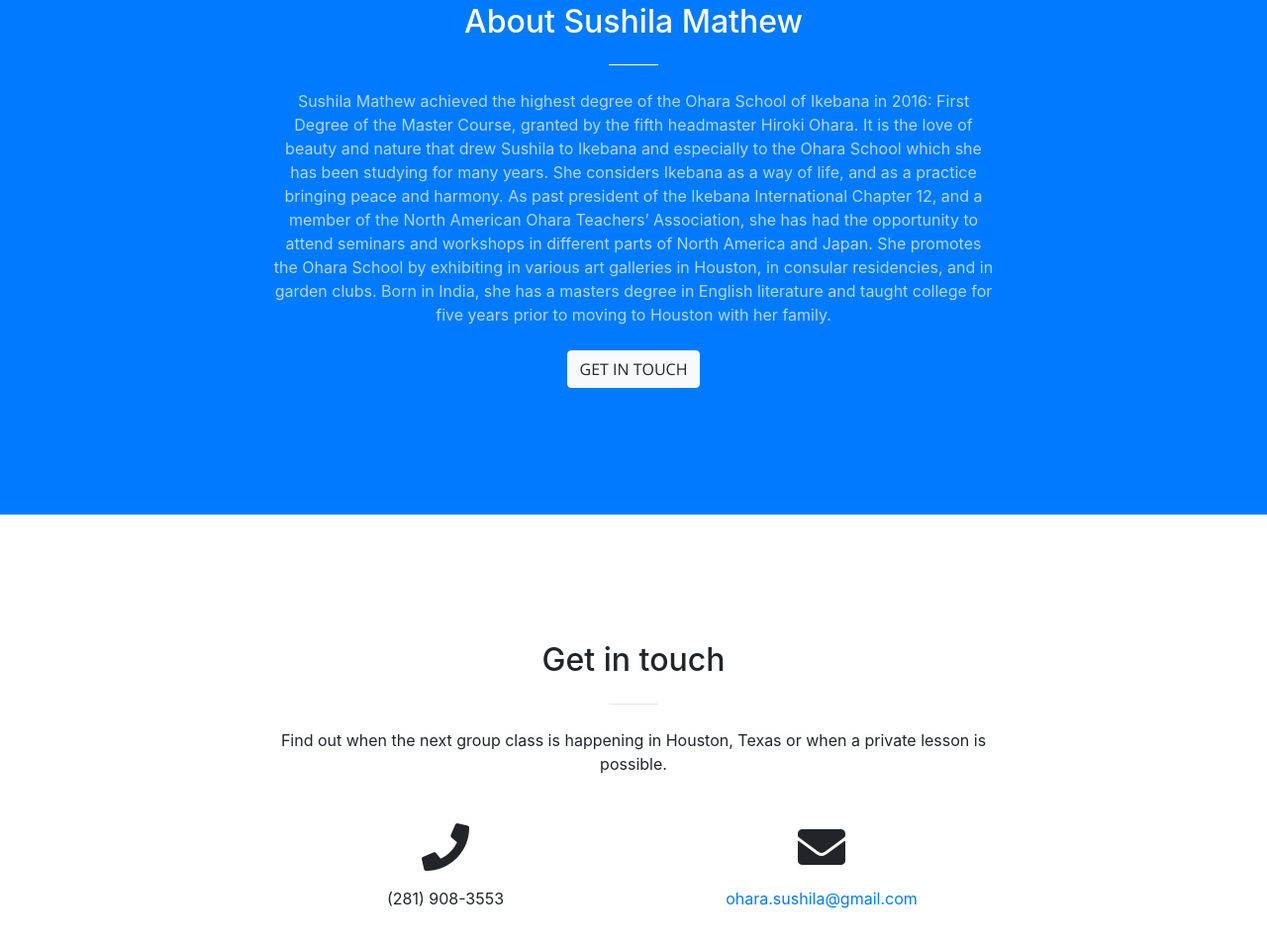
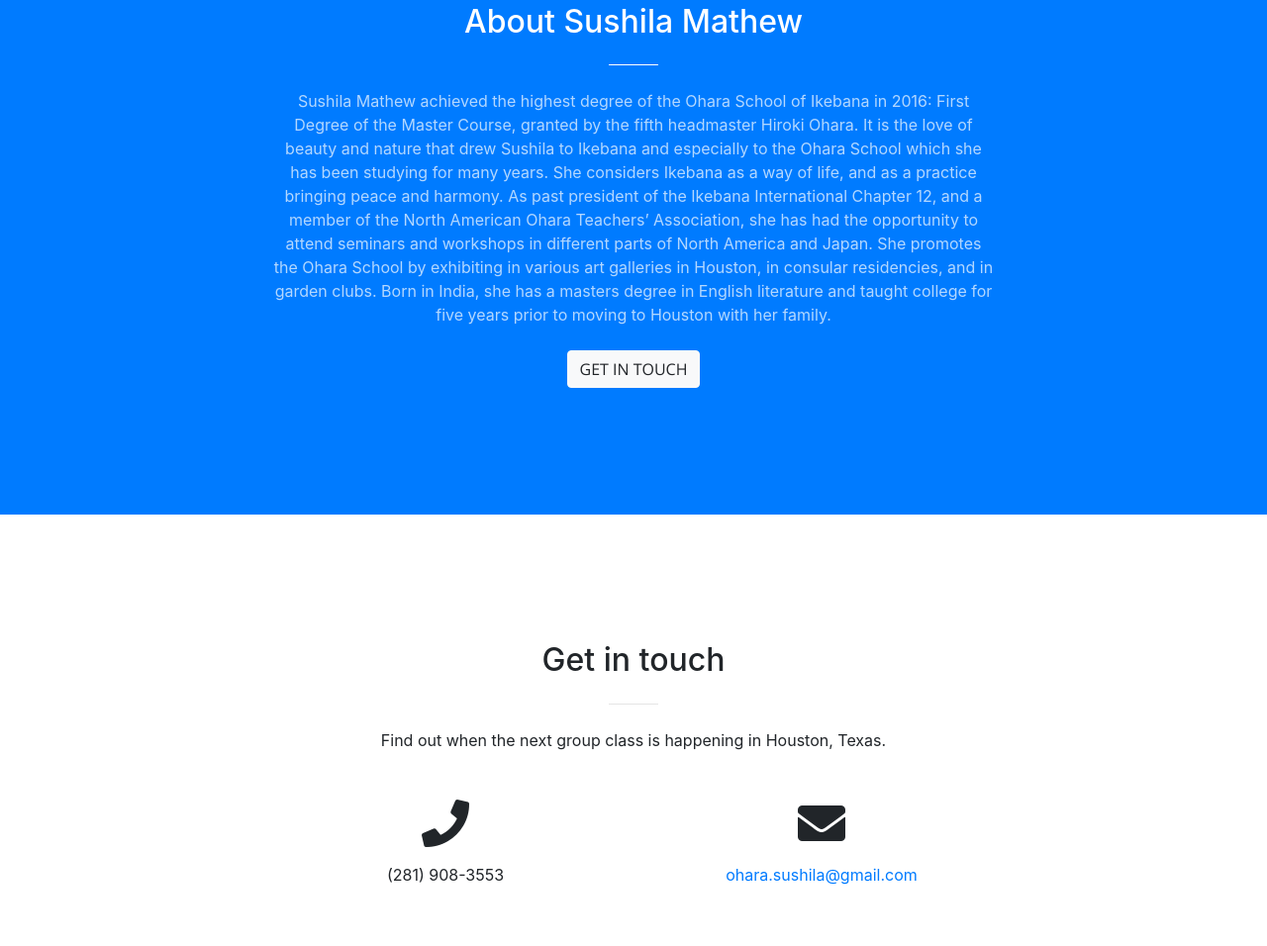
Before and after one commit to ikebanaclasses/ikebanaclasses.github.com, a website with bundled scripts: page index.html in a window 1280 px wide. Shown: the part 925-1881 px from the top of the page at 99% size. Built offline with nearby package versions, Linux system fonts and the light colour scheme.

Commit message:
place update

```diff
--- a/index.html
+++ b/index.html
@@ -82,7 +82,7 @@
           <div class="col-lg-8 mx-auto text-center">
             <h2 class="section-heading">Get in touch</h2>
             <hr class="my-4">
-            <p class="mb-5">Find out when the next group class is happening in Houston, Texas or when a private lesson is possible.</p>
+            <p class="mb-5">Find out when the next group class is happening in Houston, Texas.</p>
           </div>
         </div>
         <div class="row">
```
